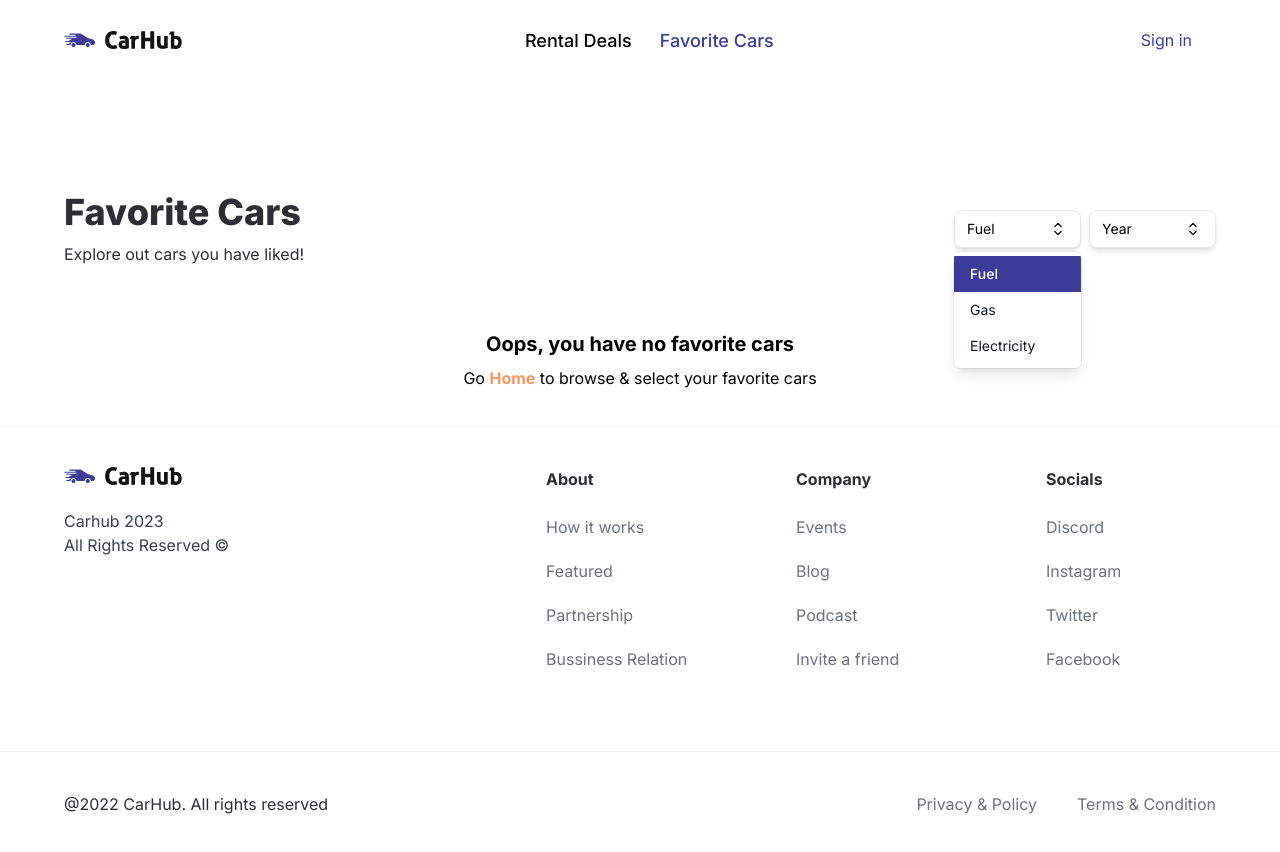
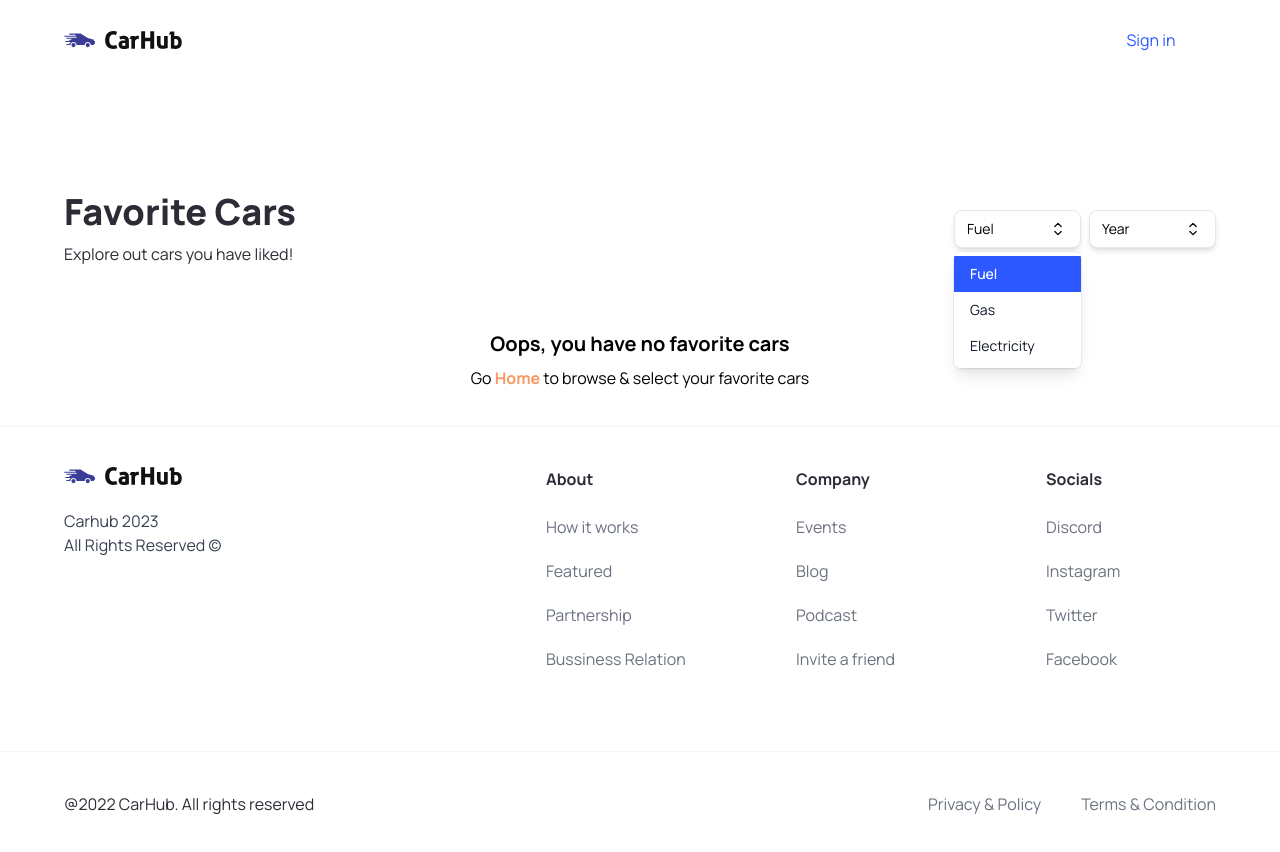
Before and after one commit to Grucy/Car_shocase, a Next.js app: page /my-favorites in a window 1280 px wide. Both pictures are taken after a click on the button "Fuel". Shown: the top 852 px of the page. Built offline with nearby package versions, Linux system fonts and the light colour scheme.

Commit message:
UI changes

```diff
--- a/app/globals.css
+++ b/app/globals.css
@@ -1,4 +1,4 @@
-@import url("https://fonts.googleapis.com/css2?family=Inter:wght@300;400;500;600;700;800&display=swap");
+@import url("https://fonts.googleapis.com/css2?family=Manrope:wght@200;300;400;500;600;700;800&display=swap");
 
 @tailwind base;
 @tailwind components;
@@ -8,5 +8,5 @@
   margin: 0;
   padding: 0;
   box-sizing: border-box;
-  font-family: "Inter", sans-serif;
+  font-family: "Manrope", sans-serif;
 }
--- a/app/my-favorites/page.tsx
+++ b/app/my-favorites/page.tsx
@@ -14,7 +14,7 @@ const MyFavorites = ({ searchParams }: HomeProps) => {
   return (
     <main className='sm:px-16 px-6 pt-32 pb-4 max-w-[1440px] mx-auto'>
       <div className='flex max-md:flex-col md:justify-between max-md:items-start w-full mt-16'>
-        <div className='flex flex-col items-start justify-start gap-y-2.5 text-black-400'>
+        <div className='flex flex-col items-start justify-start gap-y-2.5 text-black-100'>
           <h1 className='text-4xl font-extrabold'>Favorite Cars</h1>
           <p>Explore out cars you have liked!</p>
         </div>
--- a/app/page.tsx
+++ b/app/page.tsx
@@ -25,7 +25,7 @@ export default async function Home({ searchParams }: HomeProps) {
         <SearchBar />
 
         <div className='flex max-md:flex-col md:justify-between max-md:items-start w-full mt-16'>
-          <div className='flex flex-col items-start justify-start gap-y-2.5 text-black-400'>
+          <div className='flex flex-col items-start justify-start gap-y-2.5 text-black-100'>
             <h1 className='text-4xl font-extrabold'>Car Catalogue</h1>
             <p>Explore out cars you might like</p>
           </div>
--- a/components/CarCard.tsx
+++ b/components/CarCard.tsx
@@ -39,7 +39,7 @@ const CarCard = ({ car }: CarCardProps) => {
   const carRent = calculateCarRent(city_mpg, year);
 
   return (
-    <div className='group flex flex-col p-6 justify-center items-start text-black-400 bg-light-white-100 rounded-[24px] hover:shadow-md'>
+    <div className='group flex flex-col p-6 justify-center items-start text-black-100 bg-primary-blue-100 hover:bg-white hover:shadow-md rounded-3xl'>
       <div className='w-full flex justify-between items-start gap-2'>
         <h2 className='text-[22px] leading-[26px] font-bold capitalize'>
           {make} {model}
@@ -84,7 +84,7 @@ const CarCard = ({ car }: CarCardProps) => {
       </div>
 
       <div className='relative flex w-full mt-2'>
-        <div className='flex w-full justify-between text-grey'>
+        <div className='flex group-hover:invisible w-full justify-between text-grey'>
           <div className='flex flex-col justify-center items-center gap-2'>
             <Image
               src='/steering-wheel.svg'
@@ -109,7 +109,7 @@ const CarCard = ({ car }: CarCardProps) => {
         <div className='hidden group-hover:flex absolute bottom-0 w-full z-10'>
           <CustomButton
             title='View More'
-            containerStyles='w-full py-[16px] rounded-lg bg-gradient-to-r from-[#5E60C1] from-[0.78%] to-[#7E80CD] to-[99.38%]'
+            containerStyles='w-full py-[16px] rounded-full bg-primary-blue'
             textStyles='text-white text-[14px] leading-[17px] font-bold'
             rightIcon='/right-arrow.svg'
             handleClick={openModal}
--- a/components/CustomFilter.tsx
+++ b/components/CustomFilter.tsx
@@ -49,7 +49,7 @@ export default function CustomFilter({ title, options }: CustomFilterProps) {
                   key={option.title}
                   className={({ active }) =>
                     `relative cursor-default select-none py-2 px-4 ${
-                      active ? "bg-primary-purple text-white" : "text-gray-900"
+                      active ? "bg-primary-blue text-white" : "text-gray-900"
                     }`
                   }
                   value={option}
--- a/components/Footer.tsx
+++ b/components/Footer.tsx
@@ -4,7 +4,7 @@ import Link from "next/link";
 import { footerLinks } from "@constants";
 
 const Footer = () => (
-  <footer className='flex flex-col text-black-400  mt-5 border-t border-gray-100'>
+  <footer className='flex flex-col text-black-100  mt-5 border-t border-gray-100'>
     <div className='flex max-md:flex-col flex-wrap justify-between gap-5 sm:px-16 px-6 py-10'>
       <div className='flex flex-col justify-start items-start gap-6'>
         <Image
--- a/components/Hero.tsx
+++ b/components/Hero.tsx
@@ -15,18 +15,18 @@ const Hero = () => {
   return (
     <div className='flex xl:flex-row flex-col gap-5 relative z-0 max-w-[1440px] mx-auto'>
       <div className='flex-1 pt-36 sm:px-16 px-6'>
-        <h1 className='2xl:text-[72px] sm:text-[64px] text-[50px] font-bold'>
+        <h1 className='2xl:text-[72px] sm:text-[64px] text-[50px] font-extrabold'>
           Find, book, rent a car—quick and super easy!
         </h1>
 
-        <p className='text-[27px] text-grey mt-5'>
+        <p className='text-[27px] text-black-100 font-light mt-5'>
           Streamline your car rental experience with our effortless booking
           process.
         </p>
 
         <CustomButton
-          title='Browse Now'
-          containerStyles='bg-primary-purple text-white rounded-full mt-10'
+          title='Explore Cars'
+          containerStyles='bg-primary-blue text-white rounded-full mt-10'
           handleClick={handleScroll}
         />
       </div>
--- a/components/Navbar.tsx
+++ b/components/Navbar.tsx
@@ -10,7 +10,8 @@ const NavBar = () => {
   const pathName = usePathname();
 
   return (
-    <nav className='absolute flex justify-between items-center w-full sm:px-16 px-6 py-4 bg-transparent z-10'>
+    <header className='w-full  absolute z-10'>
+      <nav className='max-w-[1440px] mx-auto flex justify-between items-center sm:px-16 px-6 py-4 bg-transparent'>
         <Link href='/' className='flex justify-center items-center'>
           <Image
             src='/logo.svg'
@@ -21,11 +22,11 @@ const NavBar = () => {
           />
         </Link>
 
-      <ul className='sm:flex hidden gap-7'>
+        {/* <ul className='sm:flex hidden gap-7'>
           <Link href='/'>
             <li
               className={`${
-              pathName === "/" ? "text-primary-purple" : ""
+                pathName === "/" ? "text-primary-blue" : "text-black-100"
               } text-[18px] font-medium`}
             >
               Rental Deals
@@ -34,22 +35,23 @@ const NavBar = () => {
           <Link href='/my-favorites'>
             <li
               className={`${
-              pathName === "/my-favorites" ? "text-primary-purple" : ""
+                pathName === "/my-favorites"
+                  ? "text-primary-blue"
+                  : "text-black-100"
               } text-[18px] font-medium`}
             >
               Favorite Cars
             </li>
           </Link>
-      </ul>
+        </ul> */}
 
-      <div className='flex text-base text-primary-purple'>
         <CustomButton
           title='Sign in'
           btnType='button'
-          containerStyles='rounded-full bg-white text-primary-purple'
+          containerStyles='text-primary-blue rounded-full bg-white min-w-[130px]'
         />
-      </div>
       </nav>
+    </header>
   );
 };
 
--- a/components/SearchManufacturer.tsx
+++ b/components/SearchManufacturer.tsx
@@ -65,9 +65,7 @@ const SearchManufacturer = ({
                     key={item}
                     className={({ active }) =>
                       `relative cursor-default select-none py-2 pl-10 pr-4 ${
-                        active
-                          ? "bg-primary-purple text-white"
-                          : "text-gray-900"
+                        active ? "bg-primary-blue text-white" : "text-gray-900"
                       }`
                     }
                     value={item}
--- a/components/ShowMore.tsx
+++ b/components/ShowMore.tsx
@@ -24,7 +24,7 @@ const ShowMore = ({ pageNumber, isNext }: ShowMoreProps) => {
         <CustomButton
           btnType='button'
           title='Show More'
-          containerStyles='bg-primary-purple rounded-xl text-white'
+          containerStyles='bg-primary-blue rounded-full text-white'
           handleClick={handleNavigation}
         />
       )}
--- a/tailwind.config.js
+++ b/tailwind.config.js
@@ -12,13 +12,10 @@ module.exports = {
         inter: ["Inter", "sans-serif"],
       },
       colors: {
-        "white-600": "#fcfcfc",
-        "black-100": "#bbbbbb",
-        "black-300": "#9195a1",
-        "black-400": "#2C2E33",
-        "primary-purple": {
-          DEFAULT: "#3b3c98",
-          100: "rgba(59, 60, 152, 0.1)",
+        "black-100": "#2B2C35",
+        "primary-blue": {
+          DEFAULT: "#2B59FF",
+          100: "#F5F8FF",
         },
         "secondary-orange": "#f79761",
         "light-white": {
```
Also changed, not shown: components/CarDetails.tsx (+5 -5 lines), 2 other files (tests, documents, lock files or other folders). Lines whose indentation alone changed are shown as unchanged.
